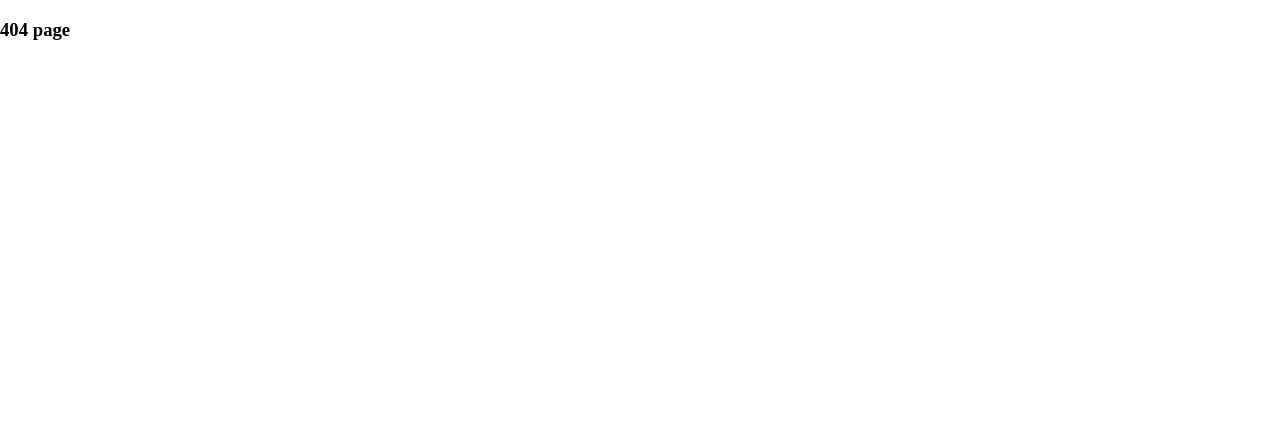
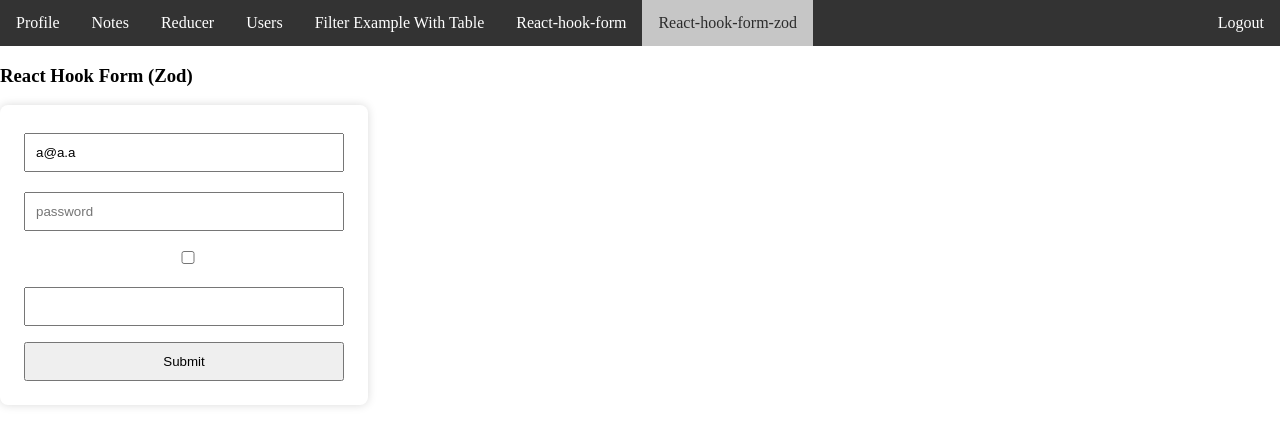
Before and after one commit to BabayanArmen/react-app, a React (Vite) app: page /home/react-hook-form-zod in a window 1280 px wide. Shown: the top 446 px of the page. Built offline with nearby package versions, Linux system fonts and the light colour scheme.

Commit message:
react hook form with zod

```diff
--- a/package.json
+++ b/package.json
@@ -10,6 +10,7 @@
     "preview": "vite preview"
   },
   "dependencies": {
+    "@hookform/resolvers": "^5.6.0",
     "@reduxjs/toolkit": "^2.12.0",
     "axios": "^1.18.1",
     "lodash": "^4.18.1",
@@ -18,7 +19,8 @@
     "react-hook-form": "^7.83.0",
     "react-redux": "^9.3.0",
     "react-router-dom": "^7.18.1",
-    "sass": "^1.101.0"
+    "sass": "^1.101.0",
+    "zod": "^4.4.3"
   },
   "devDependencies": {
     "@eslint/js": "^10.0.1",
--- a/src/components/Navbar.tsx
+++ b/src/components/Navbar.tsx
@@ -25,6 +25,7 @@ export function Navbar() {
                         <NavLink to="users" end>Users</NavLink>
                         <NavLink to="filterExampleWithTable" end>Filter Example With Table</NavLink>
                         <NavLink to="react-hook-form" end>React-hook-form</NavLink>
+                        <NavLink to="react-hook-form-zod" end>React-hook-form-zod</NavLink>
                         <span className='logout' onClick={() => setOpen(true)}>Logout</span>
                     </>
                 )}
@@ -38,12 +39,13 @@ export function Navbar() {
 
             <Drawer open={drawerOpen} onClose={() => setDrawerOpen(false)}>
                 <div className='mobile_navbar'>
-                    <NavLink to="profile" className={( { isActive } ) => isActive ? "active" : '' } onClick={() => setDrawerOpen(false)}>Profile</NavLink>
-                    <NavLink to="notes" className={( { isActive } ) => isActive ? "active" : '' } onClick={() => setDrawerOpen(false)}>Notes</NavLink>
-                    <NavLink to="reducer" className={( { isActive } ) => isActive ? "active" : '' } onClick={() => setDrawerOpen(false)}>UseReducer</NavLink>
-                    <NavLink to="users" className={( { isActive } ) => isActive ? "active" : '' } onClick={() => setDrawerOpen(false)}>Users</NavLink>
-                    <NavLink to="filterExampleWithTable" className={( { isActive } ) => isActive ? "active" : '' } onClick={() => setDrawerOpen(false)}>Filter With Table</NavLink>
-                    <NavLink to="react-hook-form" className={( { isActive } ) => isActive ? "active" : '' } onClick={() => setDrawerOpen(false)}>React Hook Form</NavLink>
+                    <NavLink to="profile" onClick={() => setDrawerOpen(false)}>Profile</NavLink>
+                    <NavLink to="notes" onClick={() => setDrawerOpen(false)}>Notes</NavLink>
+                    <NavLink to="reducer" onClick={() => setDrawerOpen(false)}>UseReducer</NavLink>
+                    <NavLink to="users" onClick={() => setDrawerOpen(false)}>Users</NavLink>
+                    <NavLink to="filterExampleWithTable" onClick={() => setDrawerOpen(false)}>Filter With Table</NavLink>
+                    <NavLink to="react-hook-form" onClick={() => setDrawerOpen(false)}>React Hook Form</NavLink>
+                    <NavLink to="react-hook-form-zod" onClick={() => setDrawerOpen(false)}>React Hook Form with Zod</NavLink>
                     <button className='mobile_logout' onClick={() => setOpen(true)}>Logout</button>
                 </div>
             </Drawer>
--- a/src/main.tsx
+++ b/src/main.tsx
@@ -15,6 +15,7 @@ import ProtectedRoutes from './utils/ProptectedRoutes.tsx'
 import { UserDetails } from './pages/UserDetails.tsx'
 import { FilterExampleWithTable } from './pages/FilterExampleWithTable.tsx'
 import { ReactHookForm } from './pages/ReactHookForm.tsx'
+import { ReactHookFormWithZod } from './pages/ReactHookFormWithZod.tsx'
 
 const router = createBrowserRouter([
   {
@@ -42,7 +43,8 @@ const router = createBrowserRouter([
               },
               { path: "users/:id/:name?", element: <UserDetails/> },
               { path: "filterExampleWithTable", element: <FilterExampleWithTable/> },
-              { path: "react-hook-form", element: <ReactHookForm/> }
+              { path: "react-hook-form", element: <ReactHookForm/> },
+              { path: "react-hook-form-zod", element: <ReactHookFormWithZod/> }
             ]
           }
         ]
--- a/src/pages/ReactHookForm.tsx
+++ b/src/pages/ReactHookForm.tsx
@@ -2,27 +2,46 @@ import { useForm, type SubmitHandler } from "react-hook-form"
 
 type FormFields = {
     email: string;
-    password: string
+    password: string;
+    confirmPassword: string
 }
 
 export function ReactHookForm() {
-    const { register, handleSubmit, formState: { errors } } = useForm<FormFields>();
 
-    const onSubmit: SubmitHandler<FormFields> = (data) => {
+    const { register, handleSubmit, setError, formState: { errors, isSubmitting } } = useForm<FormFields>({
+        defaultValues: {
+            email: "someemail@.mail"
+        },
+    });
+
+    const onSubmit: SubmitHandler<FormFields> = async (data) => {
+        await new Promise((resolve) => setTimeout(resolve, 1000));
         console.log(data);
     }
 
     return (
+        <>
+            <h3>Reack Hook Form</h3>
+
             <form onSubmit={handleSubmit(onSubmit)}>
                 <input
                     {...register("email", {
                         // required: true,
+
                         // pattern: /^[^\s@]+@[^\s@]+\.[^\s@]+$/,
+
                         // validate: (value) => value.includes('@')
+
+                        // validate: (value) => {
+                        //     /// some logic
+                        //     return value.includes('@') || "Input valid email"
+                        // }
+
                         // required: {
                         //     value: true,
                         //     message: "email is required"
                         // },
+
                         required: "Email is required",
                         pattern: {
                             value: /^[^\s@]+@[^\s@]+\.[^\s@]+$/,
@@ -35,6 +54,7 @@ export function ReactHookForm() {
                 {errors.email && (
                     <div>{errors.email.message}</div>
                 )}
+
                 <input
                     {...register("password", {
                         required: "Password is required",
@@ -51,7 +71,27 @@ export function ReactHookForm() {
                 {errors.password && (
                     <div>{errors.password.message}</div>
                 )}
-            <button type="submit">Submit</button>
+
+                <input
+                {...register("confirmPassword", {
+                    required: "This field is required",
+                    validate: (value, formValues) => {
+                        return value == formValues.password || "passwords do not match"
+                    }
+                })}
+                    type="password"
+                    placeholder="Confirm password"
+                />
+                {errors.confirmPassword && (
+                    <div>{errors.confirmPassword.message}</div>
+                )}
+
+                <button disabled={isSubmitting} type="submit">{isSubmitting ? "Loading" : 'Submit'}</button>
             </form>
+        </>
     )
 }
+
+// npm install react-hook-form
+// npm install @hookform/resolvers
+// npm install zod
--- /dev/null
+++ b/src/pages/ReactHookFormWithZod.tsx
@@ -0,0 +1,90 @@
+import { zodResolver } from "@hookform/resolvers/zod";
+import { useEffect } from "react";
+import { useForm, type SubmitHandler } from "react-hook-form";
+import z from "zod";
+
+export function ReactHookFormWithZod() {
+
+    const schema = z.object({
+        email: z.email("Input valid email"),
+        password: z.string().min(8, "At least 8 chatacters"),
+        isAdmin: z.boolean().optional(),
+        age: z.number().optional()
+    })
+    .refine(
+        (data) => !(data.isAdmin && (data.age == null || data.age == undefined)),
+        // (data) => !data.isAdmin || data.age != null,
+        {
+            message: "Age is requierd for admins",
+            path: ["age"]
+        }
+    )
+
+    type FormFields = z.infer<typeof schema>;
+
+    const { register, handleSubmit, formState: { errors, isSubmitting }, watch, trigger } = useForm<FormFields>({
+        defaultValues: {
+            email: "a@a.a",
+            isAdmin: false
+        },
+        resolver: zodResolver(schema)
+    })
+
+    // useEffect(() => {
+    //     const subscription = watch(() => {
+    //         trigger();
+    //     });
+    //     return () => subscription.unsubscribe();
+    // }, [watch]);
+
+    const submit: SubmitHandler<FormFields> = async (data) => {
+        await new Promise((resolve) => setTimeout(resolve, 1000));
+        console.log(data);
+    }
+
+    return (
+        <>
+            <h3>React Hook Form (Zod)</h3>
+
+            <form onSubmit={handleSubmit(submit)}>
+                <input
+                    {...register("email")}
+                    type="text"
+                    placeholder="email"
+                />
+                {errors.email && (
+                    <span>{errors.email.message}</span>
+                )}
+
+                <input
+                    {...register("password")}
+                    type="password"
+                    placeholder="password"
+                />
+                {errors.password && (
+                    <span>{errors.password.message}</span>
+                )}
+
+                <input
+                    {...register("isAdmin")}
+                    type="checkbox"
+                />
+
+                <input
+                    {...register("age", {
+                        setValueAs: (value) => value === "" ? undefined : Number(value)
+                     })}
+                    type="number"
+                />
+                {errors.age && (
+                    <span>{errors.age.message}</span>
+                )}
+
+                <button disabled={isSubmitting} type="submit">
+                    {isSubmitting ? 'Loading' : 'Submit'}
+                </button>
+            </form>
+        </>
+    )
+
+}
--- a/src/styles/navbar.scss
+++ b/src/styles/navbar.scss
@@ -21,6 +21,7 @@ nav {
       text-decoration: none;
       padding: 14px 16px;
       transition: background-color .2s ease, color .2s ease;
+      cursor: pointer;
       &.active {
           background-color: rgb(198, 198, 198);
           color: rgb(44, 44, 44);
@@ -54,6 +55,9 @@ nav a {
   box-sizing: border-box;
   a {
     color: white;
+    &.active {
+      color: rgb(87, 19, 159);
+    }
   }
 }
 .mobile_logout {
```
Also changed, not shown: 2 other files (tests, documents, lock files or other folders). Lines whose indentation alone changed are shown as unchanged.
